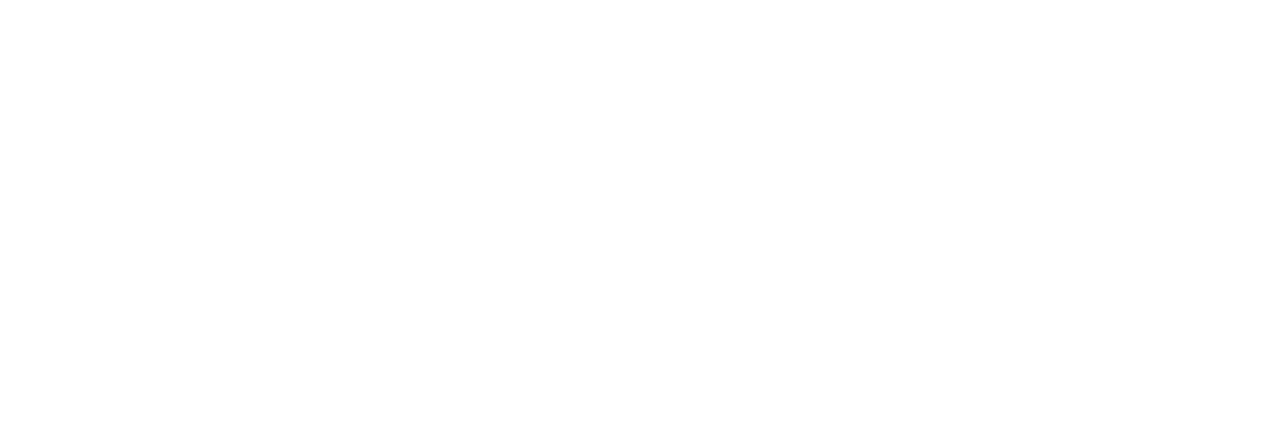
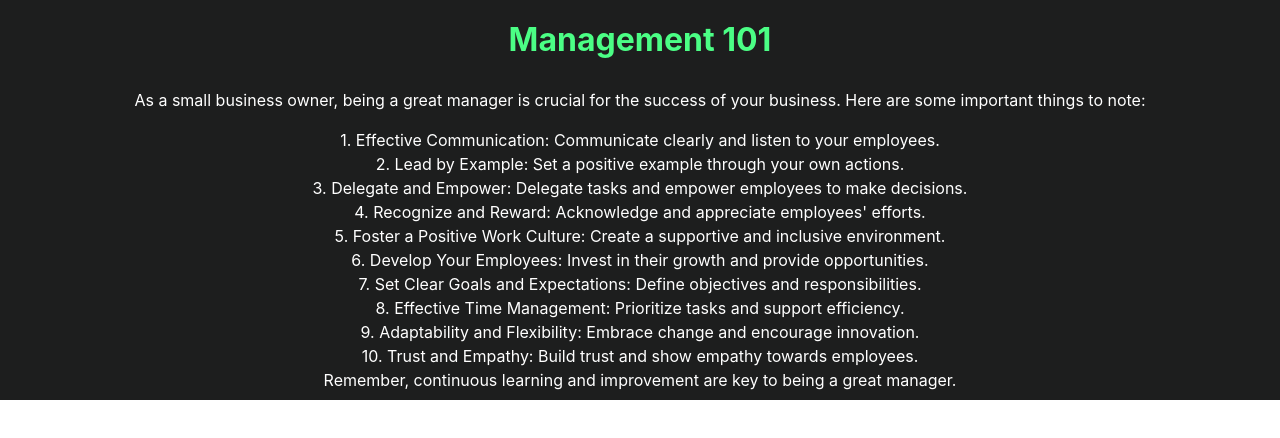
Before and after one commit to dashalalalala/shopify-lab, a React (Create React App) app in the folder client/: page /guide in a window 1280 px wide. Before the commit this address had no page. Shown: the top 438 px of the page. Built offline with nearby package versions, Linux system fonts and the light colour scheme.

Commit message:
feat: created module page

```diff
--- a/client/src/App.js
+++ b/client/src/App.js
@@ -2,7 +2,7 @@ import "./App.css";
 import { ChakraProvider } from "@chakra-ui/react";
 import { BrowserRouter, Routes, Route } from "react-router-dom";
 import Learn from "./pages/learn/Learn";
-import PageFour from "./pages/PageFour/PageFour";
+import Guide from './components/Guide/Guide'
 
 function App() {
 	return (
@@ -11,7 +11,7 @@ function App() {
 				<BrowserRouter>
 					<Routes>
 						<Route path="/" element={<Learn />} />
-						{/* <Route path="/quiz" element={<PageFour />} /> */}
+						<Route path="/guide" element={<Guide />} />
 					</Routes>
 				</BrowserRouter>
 			</div>
--- a/client/src/pages/Management/Management.jsx
+++ b/client/src/components/Guide/Guide.jsx
@@ -1,11 +1,10 @@
-import React, { useContext } from "react";
-import { FormDataContext } from "../../context/FormContext";
+import React from "react";
 
-export default function PageThree() {
-    const [formData, setFormData] = useContext(FormDataContext);
 
-	return (
-		<div>
+export default function Guide() {
+
+return (
+		<div className="guide">
 			<h1 className="title">Management 101</h1>
 			<p className="text">
 				As a small business owner, being a great manager is crucial for the
--- a/client/src/pages/PageFour/PageFour.jsx
+++ b/client/src/components/PageFour/PageFour.jsx
@@ -101,6 +101,7 @@ export default function PageFour() {
 
 
 console.log(formData);
+
     const buttonReset = () => {
         navigate("/quiz");
     };
--- a/client/src/components/form/Form.js
+++ b/client/src/components/form/Form.js
@@ -1,17 +1,15 @@
 import "./Form.scss";
 import React, {  useState } from "react";
 import {  FormProvider } from "../../context/FormContext";
-import PageFour from "../../pages/PageFour/PageFour";
+import PageFour from "../PageFour/PageFour";
 import LandingPage from "../../pages/LandingPage/LandingPage";
 import LogoPage from "../../pages/LogoPage/LogoPage";
-import Management from "../../pages/Management/Management";
-
-
+import Module from "../../pages/Module/Module";
 
 
 const MultiPageForm = () => {
 	const [page, setPage] = useState(0);
-	const pages = [<LandingPage />, <LogoPage />, <Management />, <PageFour />];
+	const pages = [<LandingPage />, <LogoPage />, <Module />, <PageFour />];
 
 	const goBack = () => {
 		if (page > 0) {
--- a/client/src/components/form/Form.scss
+++ b/client/src/components/form/Form.scss
@@ -45,3 +45,8 @@
 	-webkit-text-fill-color: transparent;
   cursor: pointer;
 }
+
+
+.guide {
+	background: #1d1e1e;
+}
--- a/client/src/pages/LandingPage/LandingPage.jsx
+++ b/client/src/pages/LandingPage/LandingPage.jsx
@@ -1,7 +1,7 @@
 import React, { useContext } from "react";
 import { FormDataContext } from "../../context/FormContext";
 
-export default function PageOne() {
+export default function LandingPage() {
     const [formData, setFormData] = useContext(FormDataContext);
 
 	return (
--- /dev/null
+++ b/client/src/pages/Module/Module.jsx
@@ -0,0 +1,25 @@
+import React from 'react';
+import { useNavigate } from 'react-router-dom';
+import Guide from '../../components/Guide/Guide';
+
+
+export default function Module() {
+
+  const modules = ['Cash Flow 101', 'Choosing Team 101', 'Customer Retention 101', 'Product Development 101' ];
+  const navigate = useNavigate();
+
+  return (
+    <>
+    <div>
+      <h1 className='title'>Select Your Module</h1>
+      <div onClick={() => navigate('/guide')}>
+        {modules.map((module, index) => (
+          <p className='text' key={index}>{module}</p>
+        ))}
+      </div>
+
+      </div>
+
+    </>
+  )
+}
```
